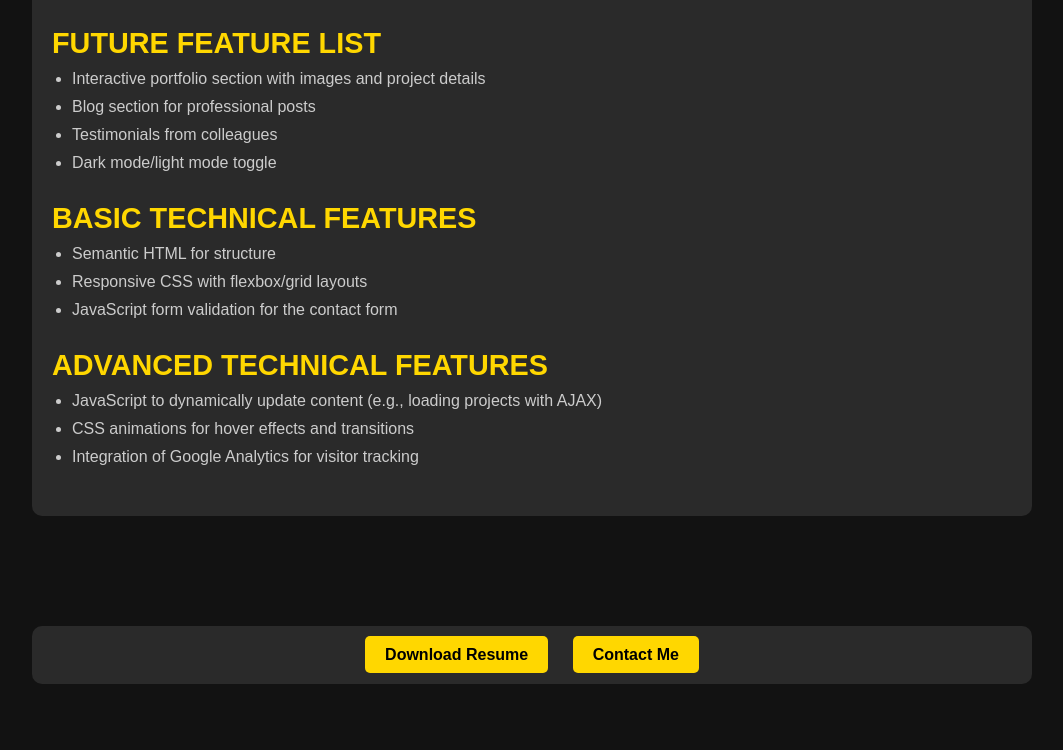
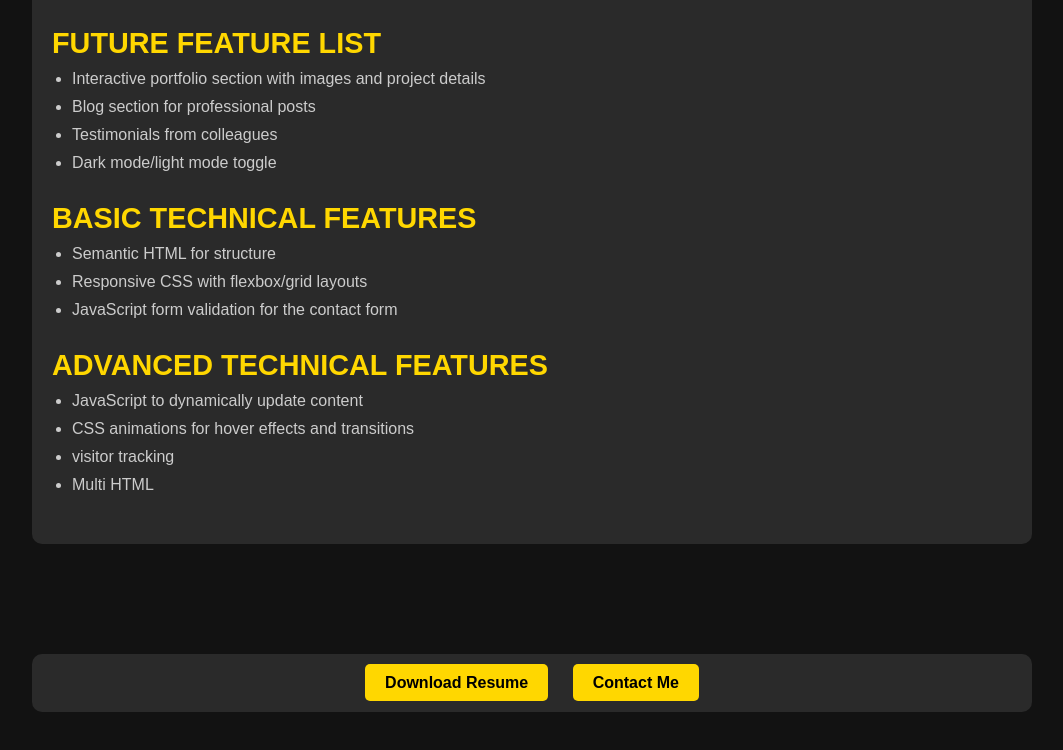
Before and after one commit to Lsweetser/Pages, a plain HTML site: page index.html in a window 1280 px wide. Shown: the part 1527-2277 px from the top of the page, without its empty margins (108-1171 px from the left). Drawn offline with Linux system fonts and the light colour scheme.

Commit message:
Update index.html

```diff
--- a/index.html
+++ b/index.html
@@ -87,9 +87,11 @@
         <section class="resume-section">
             <h2>Advanced Technical Features</h2>
             <ul>
-                <li>JavaScript to dynamically update content (e.g., loading projects with AJAX)</li>
+                <li>JavaScript to dynamically update content</li>
                 <li>CSS animations for hover effects and transitions</li>
-                <li>Integration of Google Analytics for visitor tracking</li>
+                <li>visitor tracking</li>
+                <li>Multi HTML</li>
+
             </ul>
         </section>
     </div>
```
